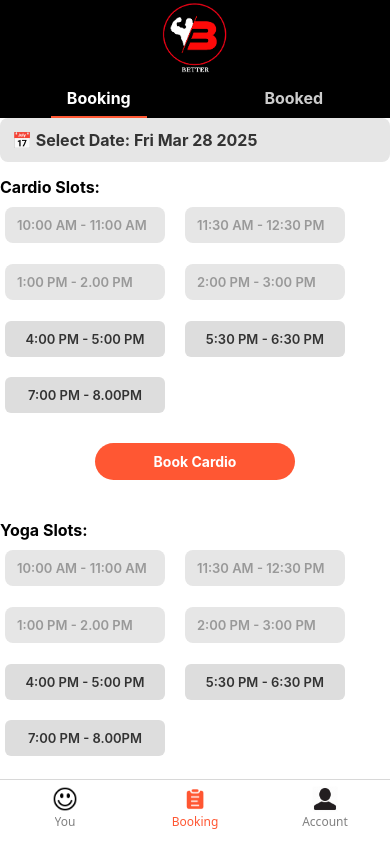
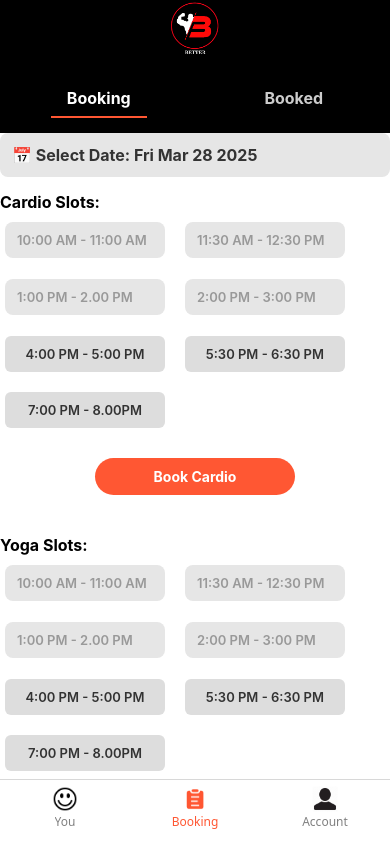
Before and after one commit to Harish-01-dotcom/BossFitness, a React Native app: screen /Booking in a window 390 px wide. Built offline with nearby package versions, Linux system fonts and the light colour scheme.

Commit message:
reduced logo size

```diff
--- a/Screen/Bookings/style.js
+++ b/Screen/Bookings/style.js
@@ -12,15 +12,18 @@ const styles = StyleSheet.create({
   },
 
   logo: {
-    width: 80,
-    height: 80,
+    width: 60,
+    height: 60,
     resizeMode: 'contain',
   },
 
   tabBar: {
     flexDirection: 'row',
     justifyContent: 'space-around',
+    alignItems: 'center',
     backgroundColor: '#000',
+    paddingTop: 20,
+    paddingBottom: 15,
   },
 
   tabButton: {
```
